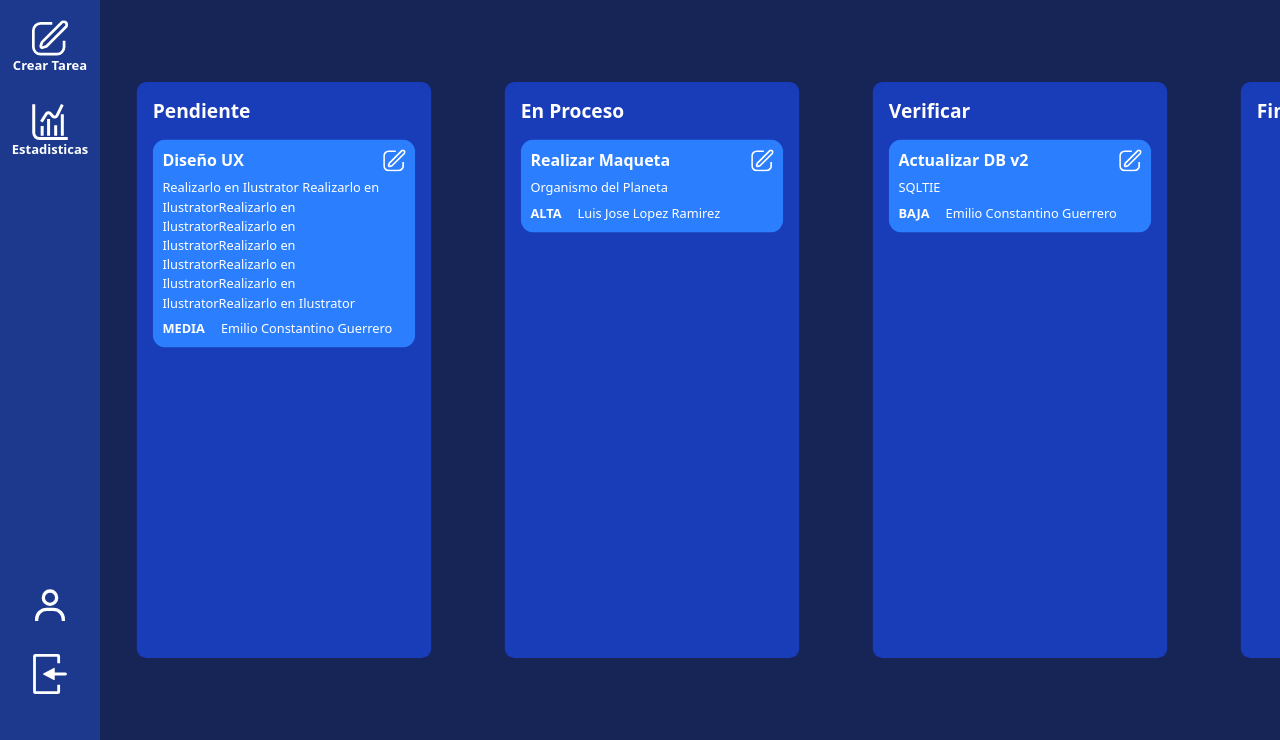
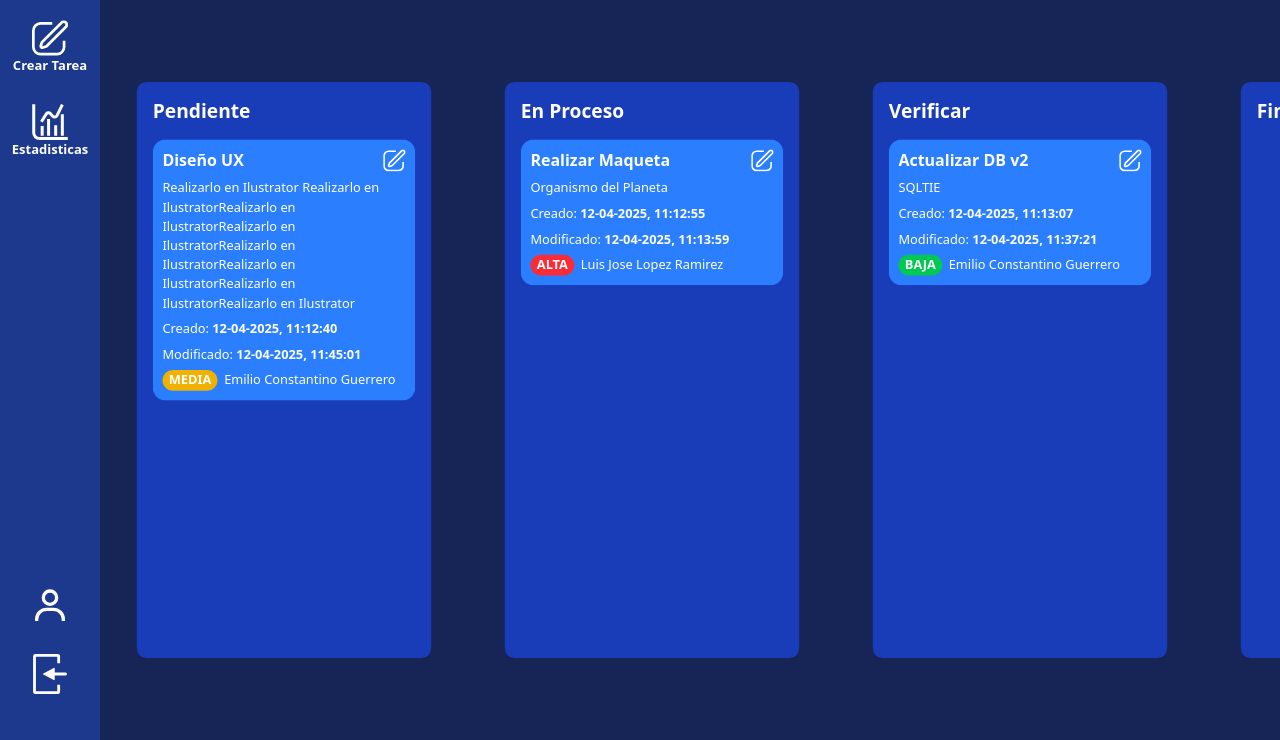
Before and after one commit to LuisLR0/Gestion-de-Proyectos, a Django app: page /2/tablero in a window 1280 px wide. Shown: the part 60-800 px from the top of the page. Run offline with Django 5.2, Linux system fonts and the light colour scheme; a user stored in the database is signed in; data comes from the database, SQL or seed files in the repository; both versions use the stored data as it was after the commit.

Commit message:
v1.5 Acomodando setting a español y hora venezolana, y Acomodando Formato de fecha en PDF y Tareas

```diff
--- a/GestionProyecto/static/style.css
+++ b/GestionProyecto/static/style.css
@@ -648,6 +660,9 @@
   }
   .h-70 {
     height: calc(var(--spacing) * 70);
+  }
+  .h-\[1\.6rem\] {
+    height: 1.6rem;
   }
   .h-\[1\.7rem\] {
     height: 1.7rem;
@@ -887,11 +924,17 @@
   .bg-blue-950 {
     background-color: var(--color-blue-950);
   }
+  .bg-green-500 {
+    background-color: var(--color-green-500);
+  }
   .bg-red-400 {
     background-color: var(--color-red-400);
   }
   .bg-red-500 {
     background-color: var(--color-red-500);
+  }
+  .bg-yellow-500 {
+    background-color: var(--color-yellow-500);
   }
   .fill-blue-400 {
     fill: var(--color-blue-400);
@@ -920,14 +963,32 @@
   .p-10 {
     padding: calc(var(--spacing) * 10);
   }
+  .px-1 {
+    padding-inline: calc(var(--spacing) * 1);
+  }
+  .px-2 {
+    padding-inline: calc(var(--spacing) * 2);
+  }
   .px-3 {
     padding-inline: calc(var(--spacing) * 3);
+  }
+  .px-4 {
+    padding-inline: calc(var(--spacing) * 4);
   }
   .px-5 {
     padding-inline: calc(var(--spacing) * 5);
   }
   .px-7 {
     padding-inline: calc(var(--spacing) * 7);
+  }
+  .px-\[0\.3rem\] {
+    padding-inline: 0.3rem;
+  }
+  .px-\[0\.4rem\] {
+    padding-inline: 0.4rem;
+  }
+  .px-\[0\.5rem\] {
+    padding-inline: 0.5rem;
   }
   .py-2 {
     padding-block: calc(var(--spacing) * 2);
@@ -1375,6 +1446,31 @@
     animation-timing-function: cubic-bezier(0, 0, 0.2, 1);
   }
 }
+@property --tw-rotate-x {
+  syntax: "*";
+  inherits: false;
+  initial-value: rotateX(0);
+}
+@property --tw-rotate-y {
+  syntax: "*";
+  inherits: false;
+  initial-value: rotateY(0);
+}
+@property --tw-rotate-z {
+  syntax: "*";
+  inherits: false;
+  initial-value: rotateZ(0);
+}
+@property --tw-skew-x {
+  syntax: "*";
+  inherits: false;
+  initial-value: skewX(0);
+}
+@property --tw-skew-y {
+  syntax: "*";
+  inherits: false;
+  initial-value: skewY(0);
+}
 @property --tw-space-y-reverse {
   syntax: "*";
   inherits: false;
@@ -1388,6 +1484,11 @@
 @property --tw-font-weight {
   syntax: "*";
   inherits: false;
+}
+@property --tw-outline-style {
+  syntax: "*";
+  inherits: false;
+  initial-value: solid;
 }
 @property --tw-blur {
   syntax: "*";
@@ -1444,8 +1545,3 @@
   inherits: false;
   initial-value: 1;
 }
-@property --tw-outline-style {
-  syntax: "*";
-  inherits: false;
-  initial-value: solid;
-}
--- a/GestionProyecto/templates/proyecto/Estadisticas.html
+++ b/GestionProyecto/templates/proyecto/Estadisticas.html
@@ -51,7 +51,7 @@
     </div>
 
     <div class='fixed bottom-4 right-4 cursor-pointer'>
-        <a target="_blank" href='{% url "generarPDF" id_proyecto %}' class="w-15 h-15 bg-blue-500 flex justify-center items-center rounded-full p-2">
+        <a target="_blank" href='{% url "generarPDF" id_proyecto %}' class="w-15 h-15 bg-blue-600 flex justify-center items-center rounded-full p-2">
             <svg class="w-full h-full fill-white" xmlns="http://www.w3.org/2000/svg" viewBox="0 0 24 24">
                 <path d="M8.267 14.68c-.184 0-.308.018-.372.036v1.178c.076.018.171.023.302.023.479 0 .774-.242.774-.651 0-.366-.254-.586-.704-.586m3.487.012c-.2 0-.33.018-.407.036v2.61c.077.018.201.018.313.018.817.006 1.349-.444 1.349-1.396.006-.83-.479-1.268-1.255-1.268M14 2H6a2 2 0 0 0-2 2v16a2 2 0 0 0 2 2h12a2 2 0 0 0 2-2V8zM9.498 16.19c-.309.29-.765.42-1.296.42a2 2 0 0 1-.308-.018v1.426H7v-3.936A7.6 7.6 0 0 1 8.219 14c.557 0 .953.106 1.22.319.254.202.426.533.426.923-.001.392-.131.723-.367.948m3.807 1.355c-.42.349-1.059.515-1.84.515-.468 0-.799-.03-1.024-.06v-3.917A8 8 0 0 1 11.66 14c.757 0 1.249.136 1.633.426.415.308.675.799.675 1.504 0 .763-.279 1.29-.663 1.615M17 14.77h-1.532v.911H16.9v.734h-1.432v1.604h-.906V14.03H17zM14 9h-1V4l5 5z"/>
             </svg>
--- a/GestionProyecto/templates/proyecto/tableros.html
+++ b/GestionProyecto/templates/proyecto/tableros.html
@@ -211,8 +211,26 @@
                                     </div>
                                 </div>
                                 <p>{{ tarea.id_tarea.descripcion }}</p>
-                                <div class="flex gap-5">
-                                    <span class="font-black">{{ tarea.id_tarea.prioridad }}</span>
+                                <p>Creado: <strong>{{ tarea.id_tarea.fecha_creacion|date:"d-m-Y, H:i:s" }}</strong></p>
+                                <p>Modificado: <strong>{{ tarea.id_tarea.fecha_modificacion|date:"d-m-Y, H:i:s" }}</strong></p>
+                                <div class="flex gap-2">
+                                    <span
+                                        class="
+                                            font-black
+                                            h-[1.6rem]
+                                            rounded-2xl
+                                            px-[0.5rem]
+                                            {% if tarea.id_tarea.prioridad == "ALTA" %}
+                                                bg-red-500
+                                            {% elif tarea.id_tarea.prioridad == "MEDIA" %}
+                                                bg-yellow-500
+                                            {% elif tarea.id_tarea.prioridad == "BAJA" %}
+                                                bg-green-500
+                                            {% endif %}
+                                        "
+                                    >
+                                        {{ tarea.id_tarea.prioridad }}
+                                    </span>
                                     <p>{{ tarea.usuario.nombre }}  {{ tarea.usuario.apellido }}</p>
                                 </div>
                             </div>
--- a/GestionProyecto/views.py
+++ b/GestionProyecto/views.py
@@ -820,5 +820,5 @@ def generarPDF(request, id_proyecto):
     pdf = html.write_pdf()
 
     response = HttpResponse(pdf, content_type='application/pdf')
-    response['Content-Disposition'] = 'filename="documento.pdf"'  # Nombre del archivo
+    response['Content-Disposition'] = f'filename="{proyectoDB.nombre}.pdf"'  # Nombre del archivo
     return response
--- a/Proyecto/settings.py
+++ b/Proyecto/settings.py
@@ -107,9 +107,9 @@ AUTH_PASSWORD_VALIDATORS = [
 # Internationalization
 # https://docs.djangoproject.com/en/5.1/topics/i18n/
 
-LANGUAGE_CODE = 'en-us'
+LANGUAGE_CODE = 'es'
 
-TIME_ZONE = 'UTC'
+TIME_ZONE = 'America/Caracas'
 
 USE_I18N = True
 
```
Also changed, not shown: other parts of GestionProyecto/static/style.css (+44 -0 lines), GestionProyecto/templates/estadisticaspdf.html (+15 -3 lines), softproject.sqlite3.
